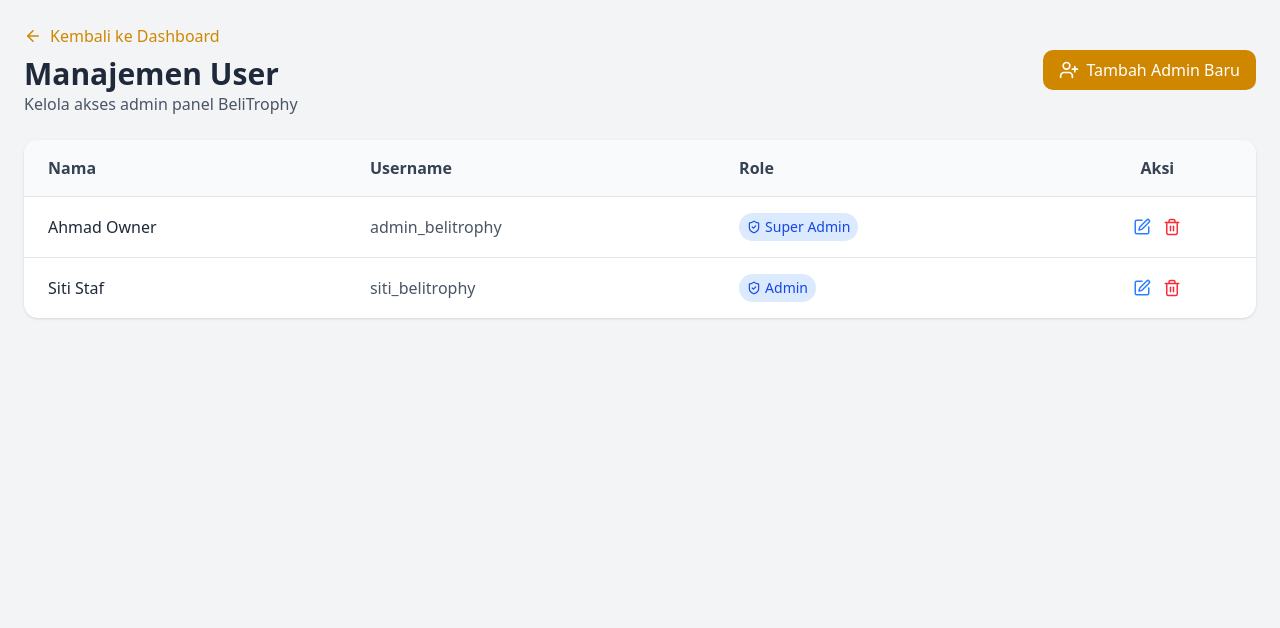
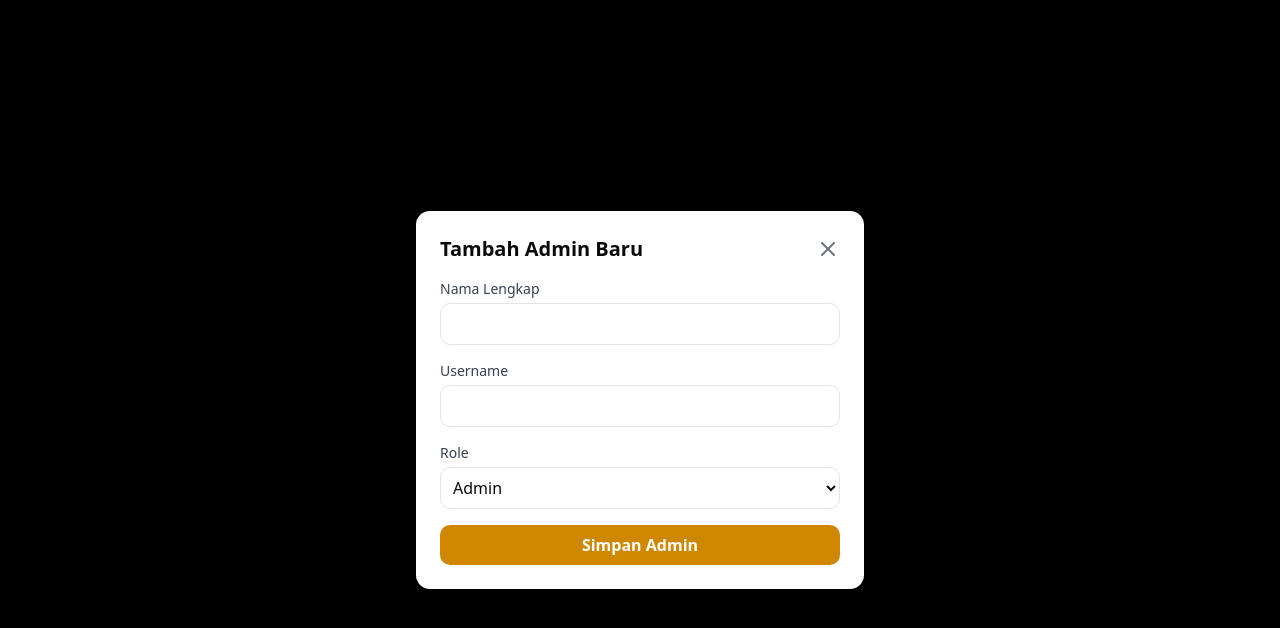
Before and after one commit to anisasetianingsih13/Beli-Trophy, a Next.js app in the folder web/: page /admin/user in a window 1280 px wide. Both pictures are taken after a click on the button "Tambah Admin Baru". Shown: the top 628 px of the page. Built offline with nearby package versions, Linux system fonts and the light colour scheme.

Commit message:
feat(admin): add functionality to create new admin users

```diff
--- a/web/src/app/admin/user/page.tsx
+++ b/web/src/app/admin/user/page.tsx
@@ -1,15 +1,29 @@
 "use client";
 
 import React, { useState } from "react";
-import { ArrowLeft, UserPlus, Trash2, Edit, ShieldCheck } from "lucide-react";
+import { ArrowLeft, UserPlus, Trash2, Edit, ShieldCheck, X } from "lucide-react";
 import Link from "next/link";
 
 export default function UserManagement() {
-  // Data dummy untuk contoh tampilan
+  const [isModalOpen, setIsModalOpen] = useState(false);
   const [users, setUsers] = useState([
     { id: 1, name: "Ahmad Owner", username: "admin_belitrophy", role: "Super Admin" },
     { id: 2, name: "Siti Staf", username: "siti_belitrophy", role: "Admin" },
   ]);
+
+  // State untuk form input
+  const [formData, setFormData] = useState({ name: "", username: "", role: "Admin" });
+
+  const handleAddUser = (e: React.FormEvent) => {
+    e.preventDefault();
+    const newUser = {
+      id: users.length + 1,
+      ...formData,
+    };
+    setUsers([...users, newUser]); // Tambah ke list (sementara di client)
+    setIsModalOpen(false); // Tutup modal
+    setFormData({ name: "", username: "", role: "Admin" }); // Reset form
+  };
 
   return (
     <div className="min-h-screen bg-gray-100 p-6">
@@ -20,17 +34,19 @@ export default function UserManagement() {
             <ArrowLeft size={18} /> Kembali ke Dashboard
           </Link>
           <h1 className="text-3xl font-bold text-gray-800">Manajemen User</h1>
-          <p className="text-gray-600">Kelola akses admin panel BeliTrophy</p>
         </div>
 
-        <button className="bg-yellow-600 text-white px-4 py-2 rounded-lg hover:bg-yellow-700 transition flex items-center gap-2 w-fit">
+        {/* TOMBOL BUKA MODAL */}
+        <button
+          onClick={() => setIsModalOpen(true)}
+          className="bg-yellow-600 text-white px-4 py-2 rounded-lg hover:bg-yellow-700 transition flex items-center gap-2 w-fit"
+        >
           <UserPlus size={20} /> Tambah Admin Baru
         </button>
       </div>
 
       {/* ===== TABEL USER ===== */}
       <div className="bg-white rounded-xl shadow overflow-hidden">
-        <div className="overflow-x-auto">
         <table className="w-full text-left">
           <thead className="bg-gray-50 border-b">
             <tr>
@@ -45,27 +61,60 @@ export default function UserManagement() {
               <tr key={user.id} className="hover:bg-gray-50 transition">
                 <td className="px-6 py-4 font-medium text-gray-800">{user.name}</td>
                 <td className="px-6 py-4 text-gray-600">{user.username}</td>
-                  <td className="px-6 py-4">
-                    <span className="flex items-center gap-1 text-sm bg-blue-100 text-blue-700 px-2 py-1 rounded-full w-fit">
-                      <ShieldCheck size={14} /> {user.role}
-                    </span>
-                  </td>
-                  <td className="px-6 py-4">
-                    <div className="flex justify-center gap-3">
-                      <button className="text-blue-500 hover:text-blue-700 transition" title="Edit User">
-                        <Edit size={18} />
-                      </button>
-                      <button className="text-red-500 hover:text-red-700 transition" title="Hapus User">
-                        <Trash2 size={18} />
-                      </button>
-                    </div>
+                <td className="px-6 py-4 text-sm font-semibold text-blue-600">{user.role}</td>
+                <td className="px-6 py-4 flex justify-center gap-3">
+                  <button className="text-blue-500 hover:text-blue-700"><Edit size={18} /></button>
+                  <button className="text-red-500 hover:text-red-700"><Trash2 size={18} /></button>
                 </td>
               </tr>
             ))}
           </tbody>
         </table>
       </div>
+
+      {/* ===== MODAL POP-UP ===== */}
+      {isModalOpen && (
+        <div className="fixed inset-0 bg-black bg-opacity-50 flex items-center justify-center p-4 z-50">
+          <div className="bg-white rounded-xl p-6 w-full max-w-md shadow-2xl">
+            <div className="flex justify-between items-center mb-4">
+              <h2 className="text-xl font-bold">Tambah Admin Baru</h2>
+              <button onClick={() => setIsModalOpen(false)}><X className="text-gray-500" /></button>
             </div>
+
+            <form onSubmit={handleAddUser} className="space-y-4">
+              <div>
+                <label className="block text-sm font-medium text-gray-700">Nama Lengkap</label>
+                <input
+                  type="text" required
+                  className="w-full border rounded-lg p-2 mt-1 focus:ring-2 focus:ring-yellow-500 outline-none"
+                  onChange={(e) => setFormData({...formData, name: e.target.value})}
+                />
+              </div>
+              <div>
+                <label className="block text-sm font-medium text-gray-700">Username</label>
+                <input
+                  type="text" required
+                  className="w-full border rounded-lg p-2 mt-1 focus:ring-2 focus:ring-yellow-500 outline-none"
+                  onChange={(e) => setFormData({...formData, username: e.target.value})}
+                />
+              </div>
+              <div>
+                <label className="block text-sm font-medium text-gray-700">Role</label>
+                <select
+                  className="w-full border rounded-lg p-2 mt-1 bg-white outline-none"
+                  onChange={(e) => setFormData({...formData, role: e.target.value})}
+                >
+                  <option value="Admin">Admin</option>
+                  <option value="Super Admin">Super Admin</option>
+                </select>
+              </div>
+              <button type="submit" className="w-full bg-yellow-600 text-white py-2 rounded-lg font-semibold hover:bg-yellow-700 transition">
+                Simpan Admin
+              </button>
+            </form>
+          </div>
+        </div>
+      )}
     </div>
   );
 }
```
Lines whose indentation alone changed are shown as unchanged.
